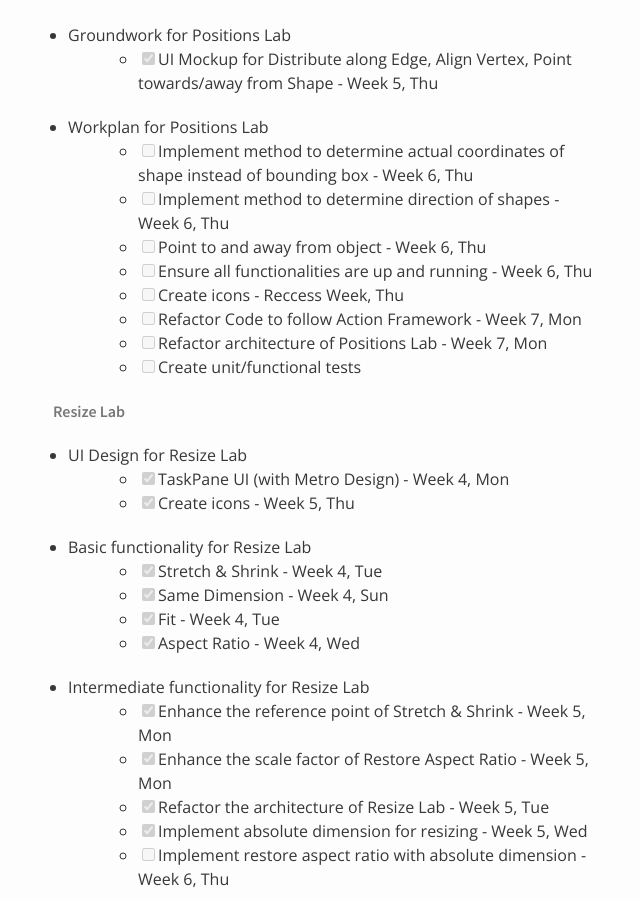
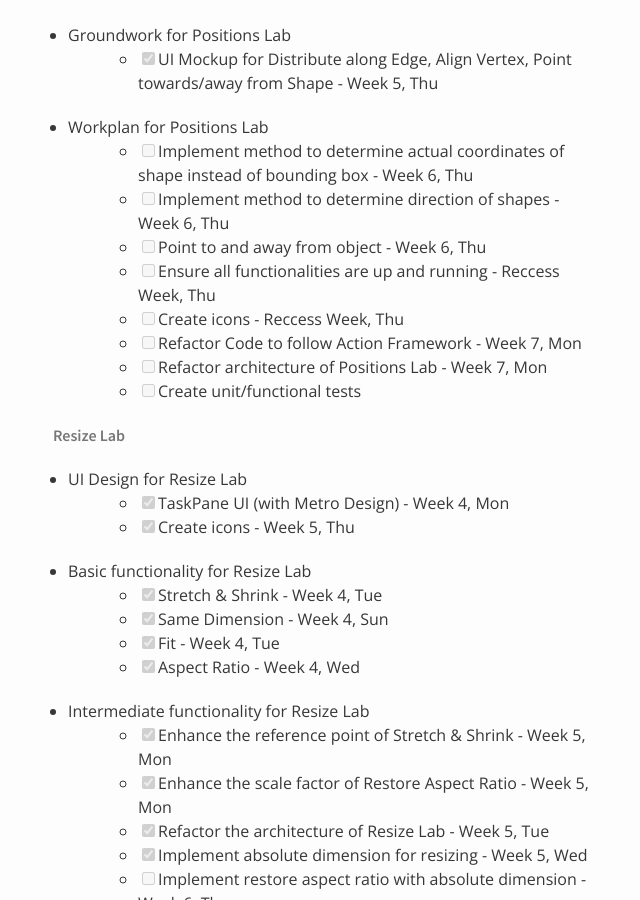
Before and after one commit to nus-oss/cs3281-AY1516S2-website, a Jekyll site: the page built from teams/powerpointlabs.md, in a window 1280 px wide and 900 px high, scrolled down 1279 px. Shown: the whole window, without its empty margins (317-957 px from the left). Built offline with Jekyll 4.4.1, drawn with Linux system fonts in a browser that asks for light colours.

Commit message:
Update powerpointlabs.md

```diff
--- a/teams/powerpointlabs.md
+++ b/teams/powerpointlabs.md
@@ -46,7 +46,7 @@ permalink: /teams/powerpointlabs/
   * [ ] Implement method to determine actual coordinates of shape instead of bounding box - Week 6, Thu
   * [ ] Implement method to determine direction of shapes - Week 6, Thu
   * [ ] Point to and away from object - Week 6, Thu
-  * [ ] Ensure all functionalities are up and running - Week 6, Thu
+  * [ ] Ensure all functionalities are up and running - Reccess Week, Thu
   * [ ] Create icons - Reccess Week, Thu
   * [ ] Refactor Code to follow Action Framework - Week 7, Mon
   * [ ] Refactor architecture of Positions Lab - Week 7, Mon
```
